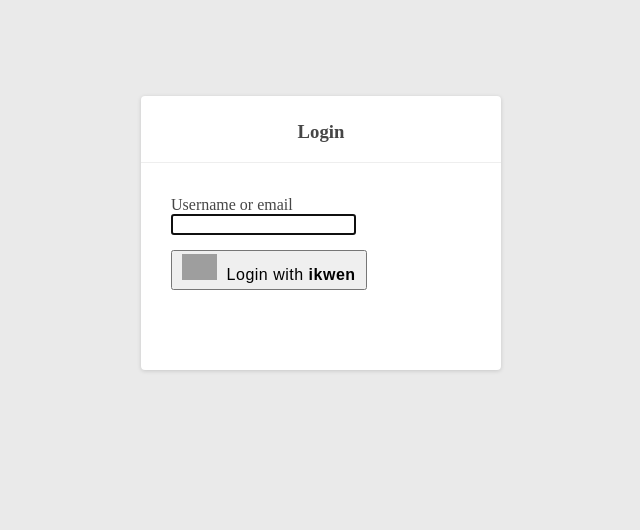
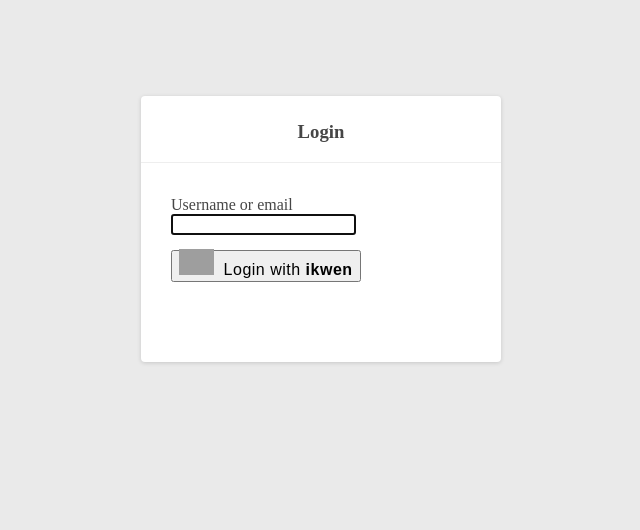
Before and after one commit to komsihon/Project1, a Django app: template accesscontrol/templates/accesscontrol/sign_in_minimal.html in a window 1280 px wide. Shown: the top 530 px of the page, without its empty margins (319-959 px from the left). Run offline with Django 3.2, Linux system fonts and the light colour scheme; the template is opened without the code that fills it, so the values that code supplies are empty; parts of the project's set-up code (start-up, migrations or seed data) failed here and were passed over; some libraries are stand-ins or nearby versions; grey boxes are pictures that could not be loaded.

Commit message:
.login-with-ikwen: Padding and height canceled

```diff
--- a/static/ikwen/css/sign-in.css
+++ b/static/ikwen/css/sign-in.css
@@ -27,7 +27,7 @@ label span {font-weight: normal}
 #username, #email {text-transform: lowercase}
 #cancel.btn {float: left; width: 180px}
 #content.register #continue.btn, #content.register #submit.btn {float: right; width: 180px}
-.login-with-ikwen {font-size: 1em;height: 40px;letter-spacing: .5px;padding: 6px 9px 8px;}
+.login-with-ikwen {font-size: 1em;letter-spacing: .5px;}
 .login-with-ikwen img {margin: -4px 5px 0 0}
 .login-with-ikwen strong {font-weight: 700;}
 .forgotten-pwd {float: left; margin-top: 7px}
```
